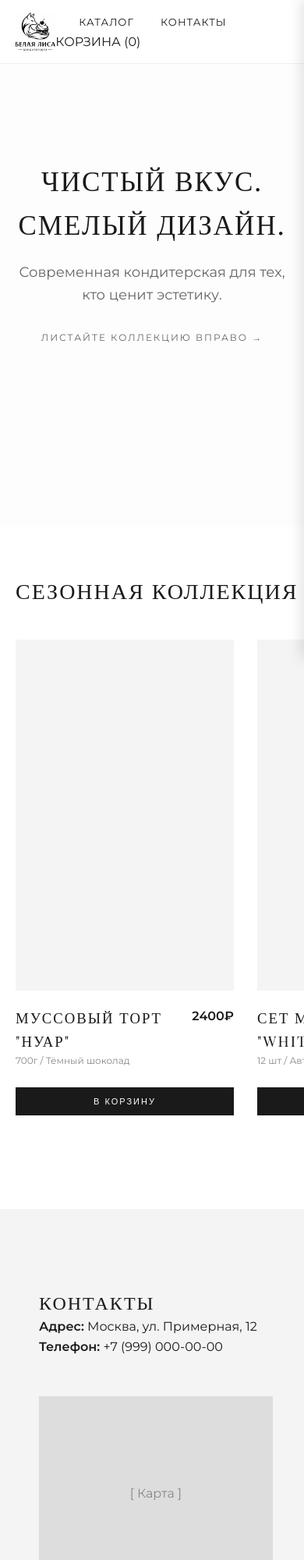
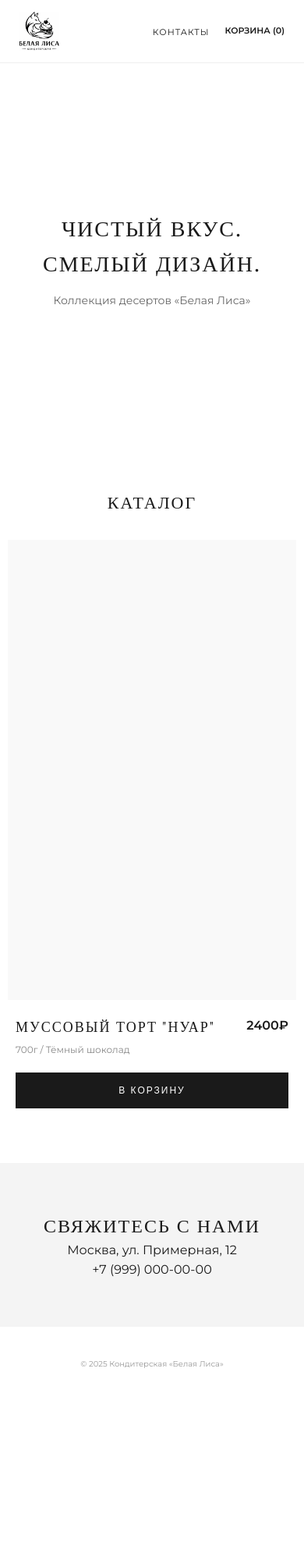
Before and after one commit to belaya-lisa/sweets, a plain HTML site: page index.html in a window 390 px wide. Shown: the top 2000 px of the page at 78% size. After the commit the page ends 1797 px from the top, so only its background shows below. Drawn offline with nearby package versions, Linux system fonts and the light colour scheme.

Commit message:
Update index.html

```diff
--- a/index.html
+++ b/index.html
@@ -42,185 +42,143 @@
             position: fixed;
             top: 0;
             width: 100%;
-            padding: 20px 50px;
+            padding: 15px 25px;
             display: flex;
             justify-content: space-between;
             align-items: center;
-            background: rgba(255, 255, 255, 0.95);
+            background: rgba(255, 255, 255, 0.98);
             z-index: 1000;
             border-bottom: 1px solid #eee;
         }
 
-        .logo {
-            text-decoration: none;
+        .logo img {
+            height: 50px;
+            width: auto;
+            display: block;
+        }
+
+        .nav-right {
             display: flex;
             align-items: center;
+            gap: 20px;
         }
 
         .nav-links a {
-            margin-left: 30px;
             text-decoration: none;
             color: var(--dark);
-            font-size: 13px;
+            font-size: 11px;
             text-transform: uppercase;
             letter-spacing: 1px;
-            transition: var(--transition);
         }
 
         .cart-icon {
             cursor: pointer;
-            position: relative;
-        }
-
-        .cart-count {
-            position: absolute;
-            top: -10px;
-            right: -10px;
-            background: var(--dark);
-            color: white;
-            font-size: 10px;
-            padding: 2px 6px;
-            border-radius: 50%;
+            font-size: 11px;
+            text-transform: uppercase;
+            font-weight: 600;
         }
 
         /* --- Hero Section --- */
         .hero {
-            height: 80vh;
+            height: 60vh;
             display: flex;
             flex-direction: column;
             justify-content: center;
             align-items: center;
             text-align: center;
-            background: #fdfdfd;
             padding: 0 20px;
+            margin-top: 80px;
         }
 
-        .hero h1 {
-            font-size: clamp(35px, 6vw, 60px);
-            margin-bottom: 20px;
-        }
+        .hero h1 { font-size: 28px; margin-bottom: 15px; }
+        .hero p { font-size: 14px; color: var(--text-muted); }
 
-        .hero p {
-            font-size: 18px;
-            color: var(--text-muted);
-            margin-bottom: 30px;
-            max-width: 600px;
-        }
-
-        /* --- Horizontal Catalog Section --- */
+        /* --- Full-Width Slider Catalog --- */
         .catalog {
-            padding: 60px 0 100px 50px; /* Отступ слева для выравнивания */
+            padding: 40px 0;
         }
 
         .section-title {
-            margin-bottom: 40px;
-            font-size: 28px;
+            text-align: center;
+            margin-bottom: 30px;
+            font-size: 22px;
         }
 
         .grid {
-            display: flex; /* Ряд вместо сетки */
-            gap: 30px;
-            overflow-x: auto; /* Включаем горизонтальный скролл */
-            scroll-snap-type: x mandatory; /* Эффект прилипания карточек */
-            padding-bottom: 20px;
-            scrollbar-width: none; /* Скрываем скроллбар в Firefox */
-            -ms-overflow-style: none;  /* Скрываем скроллбар в IE/Edge */
+            display: flex;
+            overflow-x: auto;
+            scroll-snap-type: x mandatory; /* Строгая фиксация */
+            scrollbar-width: none;
+            -ms-overflow-style: none;
+            padding: 0 10px; /* Небольшой зазор от краев */
         }
 
-        .grid::-webkit-scrollbar {
-            display: none; /* Скрываем скроллбар в Chrome/Safari */
-        }
+        .grid::-webkit-scrollbar { display: none; }
 
         .product-card {
-            flex: 0 0 350px; /* Карточки не сжимаются, ширина 350px */
-            scroll-snap-align: start; /* Карточка магнитится к началу */
-            position: relative;
-            transition: var(--transition);
+            flex: 0 0 calc(100vw - 20px); /* Карточка на весь экран минус зазоры */
+            scroll-snap-align: center; /* Центрируем при остановке */
+            margin-right: 10px;
+            display: flex;
+            flex-direction: column;
         }
 
         .product-image {
             width: 100%;
-            height: 450px;
-            background-color: #f4f4f4;
+            height: 70vh; /* Большое фото на мобильном */
+            background-color: #f9f9f9;
             background-size: cover;
             background-position: center;
-            transition: var(--transition);
         }
 
         .product-info {
-            padding: 20px 0;
+            padding: 20px 10px;
             display: flex;
             justify-content: space-between;
             align-items: flex-start;
         }
 
-        .price {
-            font-weight: 600;
-        }
+        .product-info h3 { font-size: 18px; margin-bottom: 5px; }
+        .price { font-weight: 700; font-size: 16px; }
 
         .add-to-cart {
-            margin-top: 5px;
-            width: 100%;
-            padding: 12px;
+            width: calc(100% - 20px);
+            margin: 0 auto 30px;
+            padding: 16px;
             background: var(--dark);
             color: white;
             border: none;
+            text-transform: uppercase;
+            font-size: 12px;
+            letter-spacing: 2px;
             cursor: pointer;
-            text-transform: uppercase;
-            font-size: 11px;
-            letter-spacing: 2px;
         }
 
-        /* --- Cart Sidebar --- */
+        /* --- Sidebar & Others --- */
         .cart-sidebar {
-            position: fixed;
-            right: -100%;
-            top: 0;
-            width: 400px;
-            height: 100%;
-            background: white;
-            box-shadow: -5px 0 15px rgba(0,0,0,0.1);
-            z-index: 2000;
-            padding: 40px;
-            transition: 0.5s ease;
-            display: flex;
-            flex-direction: column;
+            position: fixed; right: -100%; top: 0;
+            width: 100%; height: 100%;
+            background: white; z-index: 2000;
+            padding: 40px; transition: 0.5s;
         }
+        .cart-sidebar.active { right: 0; }
+        .close-cart { float: right; cursor: pointer; font-size: 30px; }
 
-        .cart-sidebar.active { right: 0; }
-        .close-cart { align-self: flex-end; cursor: pointer; font-size: 24px; }
-        .cart-items { margin-top: 30px; flex-grow: 1; overflow-y: auto; }
-        .cart-total { border-top: 1px solid #eee; padding-top: 20px; font-size: 20px; font-family: 'Playfair Display', serif; }
+        .contacts { padding: 60px 20px; background: var(--accent); text-align: center; }
+        footer { padding: 40px; text-align: center; font-size: 10px; color: #999; }
 
-        /* --- Contacts --- */
-        .contacts {
-            padding: 100px 50px;
-            background: var(--accent);
-            display: flex;
-            justify-content: space-between;
-            flex-wrap: wrap;
-            gap: 50px;
-        }
-
-        footer { padding: 50px; text-align: center; font-size: 12px; color: var(--text-muted); border-top: 1px solid #eee; }
-
-        @media (max-width: 768px) {
-            nav { padding: 15px 20px; }
-            .catalog { padding-left: 20px; }
-            .product-card { flex: 0 0 280px; } /* Чуть меньше на мобилках */
-            .cart-sidebar { width: 100%; }
-        }
     </style>
 </head>
 <body>
 
     <nav>
         <a href="#" class="logo">
-            <img src="logo.png" alt="Белая Лиса" style="height: 50px; width: auto;">
+            <img src="logo.png" alt="Белая Лиса">
         </a>
-        <div class="nav-links">
-            <a href="#catalog">Каталог</a>
-            <a href="#contacts">Контакты</a>
+        <div class="nav-right">
+            <div class="nav-links">
+                <a href="#contacts">Контакты</a>
+            </div>
             <span class="cart-icon" onclick="toggleCart()">
                 КОРЗИНА (<span id="cart-count">0</span>)
             </span>
@@ -228,13 +186,12 @@
     </nav>
 
     <section class="hero">
-        <h1>Чистый вкус. Смелый дизайн.</h1>
-        <p>Современная кондитерская для тех, кто ценит эстетику.</p>
-        <p style="font-size: 12px; text-transform: uppercase; letter-spacing: 2px;">Листайте коллекцию вправо &rarr;</p>
+        <h1>Чистый вкус.<br>Смелый дизайн.</h1>
+        <p>Коллекция десертов «Белая Лиса»</p>
     </section>
 
     <section id="catalog" class="catalog">
-        <h2 class="section-title">Сезонная коллекция</h2>
+        <h2 class="section-title">Каталог</h2>
         <div class="grid">
             <div class="product-card">
                 <div class="product-image" style="background-image: url('product1.jpg');"></div>
@@ -271,71 +228,51 @@
                 </div>
                 <button class="add-to-cart" onclick="addToCart('Тарталетка', 450)">В корзину</button>
             </div>
-
-            <div class="product-card">
-                <div class="product-image" style="background-image: url('product4.jpg');"></div>
-                <div class="product-info">
-                    <div>
-                        <h3>Эклер "Ваниль-Бурбон"</h3>
-                        <p style="color: #888; font-size: 12px;">90г / Натуральная ваниль</p>
-                    </div>
-                    <span class="price">350₽</span>
-                </div>
-                <button class="add-to-cart" onclick="addToCart('Эклер Ваниль', 350)">В корзину</button>
-            </div>
         </div>
     </section>
 
     <section id="contacts" class="contacts">
-        <div class="contact-info">
-            <h2>Контакты</h2>
-            <p><strong>Адрес:</strong> Москва, ул. Примерная, 12</p>
-            <p><strong>Телефон:</strong> +7 (999) 000-00-00</p>
-        </div>
-        <div style="flex: 1; min-width: 300px; height: 250px; background: #ddd; display: flex; align-items: center; justify-content: center;">
-            <p style="color: #888;">[ Карта ]</p>
-        </div>
+        <h2>Свяжитесь с нами</h2>
+        <p>Москва, ул. Примерная, 12</p>
+        <p>+7 (999) 000-00-00</p>
     </section>
 
     <div class="cart-sidebar" id="cartSidebar">
         <div class="close-cart" onclick="toggleCart()">×</div>
-        <h2>Ваш заказ</h2>
-        <div class="cart-items" id="cartItems"><p style="color: #888;">Корзина пуста</p></div>
-        <div class="cart-total">Итого: <span id="cartTotal">0</span>₽</div>
-        <button class="add-to-cart" style="margin-top: 20px;">Оформить заказ</button>
+        <h2>Корзина</h2>
+        <div id="cartItems" style="margin-top: 40px;"></div>
+        <div style="margin-top: 20px; font-weight: 700; font-size: 20px;">
+            Итого: <span id="cartTotal">0</span>₽
+        </div>
+        <button class="add-to-cart" style="width: 100%; margin-top: 40px;">Оформить заказ</button>
     </div>
 
-    <footer>&copy; 2025 Кондитерская «Белая Лиса».</footer>
+    <footer>&copy; 2025 Кондитерская «Белая Лиса»</footer>
 
     <script>
         let cart = [];
-        const cartSidebar = document.getElementById('cartSidebar');
-        const cartItemsContainer = document.getElementById('cartItems');
-        const cartCount = document.getElementById('cart-count');
-        const cartTotal = document.getElementById('cartTotal');
-
-        function toggleCart() { cartSidebar.classList.toggle('active'); }
+        function toggleCart() { document.getElementById('cartSidebar').classList.toggle('active'); }
 
         function addToCart(name, price) {
             cart.push({name, price});
             updateCart();
-            if(!cartSidebar.classList.contains('active')) toggleCart();
+            toggleCart();
         }
 
         function updateCart() {
-            cartCount.innerText = cart.length;
+            document.getElementById('cart-count').innerText = cart.length;
+            const container = document.getElementById('cartItems');
             if (cart.length === 0) {
-                cartItemsContainer.innerHTML = '<p style="color: #888;">Корзина пуста</p>';
-                cartTotal.innerText = 0;
-                return;
+                container.innerHTML = 'Пусто';
+            } else {
+                container.innerHTML = cart.map(item => `
+                    <div style="display:flex; justify-content:space-between; margin-bottom:15px;">
+                        <span>${item.name}</span>
+                        <span>${item.price}₽</span>
+                    </div>
+                `).join('');
             }
-            cartItemsContainer.innerHTML = cart.map(item => `
-                <div style="display: flex; justify-content: space-between; margin-bottom: 15px; font-size: 14px;">
-                    <span>${item.name}</span>
-                    <span>${item.price}₽</span>
-                </div>
-            `).join('');
-            cartTotal.innerText = cart.reduce((sum, item) => sum + item.price, 0);
+            document.getElementById('cartTotal').innerText = cart.reduce((s, i) => s + i.price, 0);
         }
     </script>
 </body>
```
